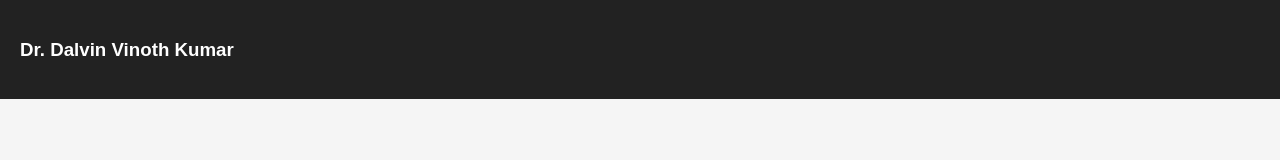
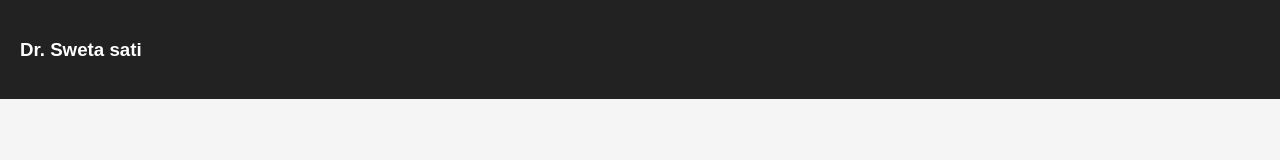
Before and after one commit to Swetasati/demo2, a plain HTML site: page index.html in a window 1280 px wide. Shown: the top 160 px of the page. Drawn offline with Linux system fonts and the light colour scheme.

Commit message:
Update index.html

```diff
--- a/index.html
+++ b/index.html
@@ -3,7 +3,7 @@
 <head>
     <meta charset="UTF-8">
     <meta name="viewport" content="width=device-width, initial-scale=1.0">
-    <title>Dr. Dalvin Vinoth Kumar | Researcher in Deep Learning & IoT</title>
+    <title>Dr. Sweta sati| Researcher in Deep Learning & IoT</title>
     <link rel="stylesheet" href="https://cdnjs.cloudflare.com/ajax/libs/font-awesome/6.0.0/css/all.min.css">
     <style>
         body {
@@ -77,11 +77,11 @@
 </head>
 <body>
     <nav class="navbar">
-        <h3>Dr. Dalvin Vinoth Kumar</h3>
+        <h3>Dr. Sweta sati</h3>
     </nav>
 
     <section class="hero">
-        <h1>Dr. Dalvin Vinoth Kumar</h1>
+        <h1>Dr. Sweta sati</h1>
         <h2>Researcher in Deep Learning & IoT</h2>
         <a href="#" class="btn">View Research</a>
     </section>
```
